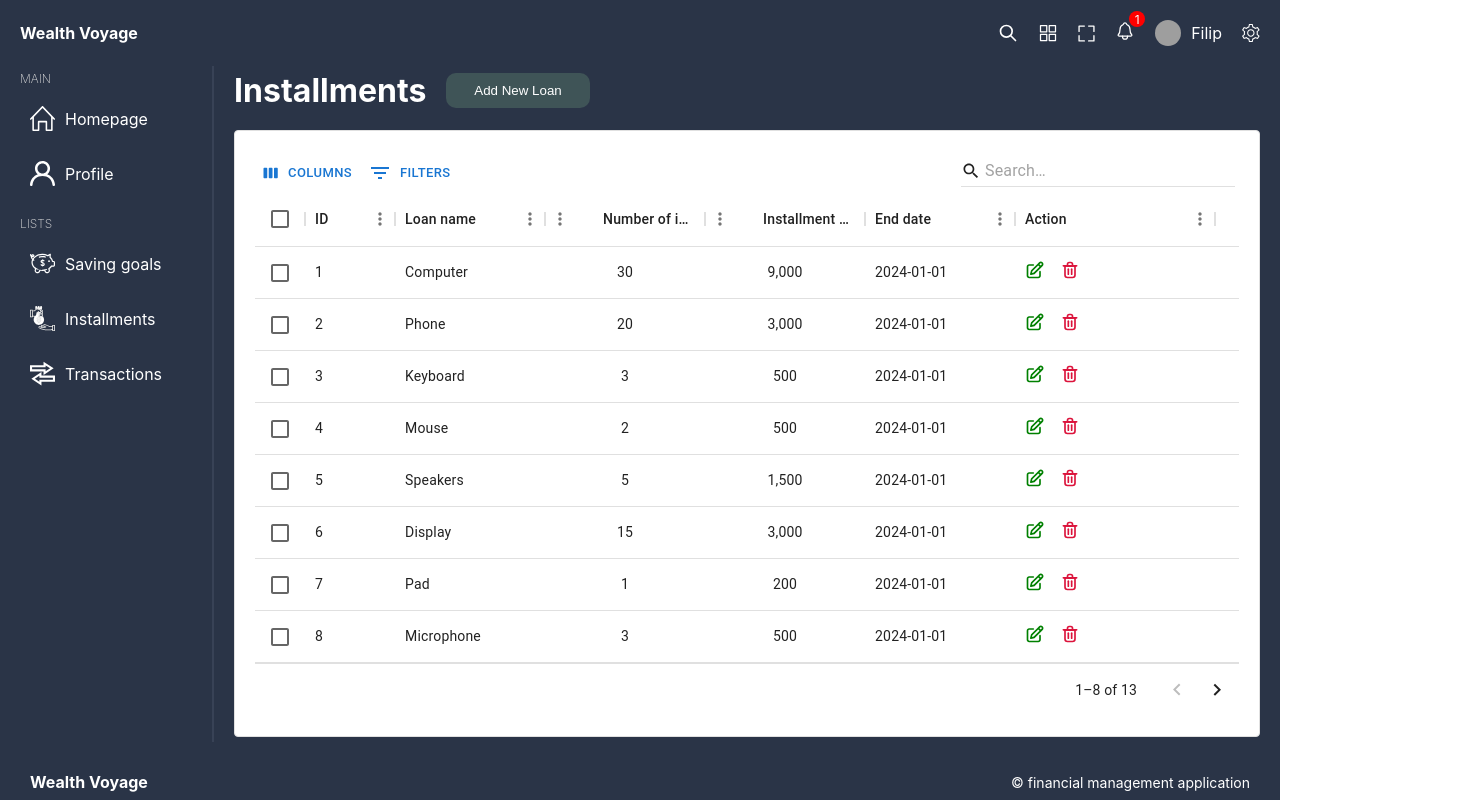
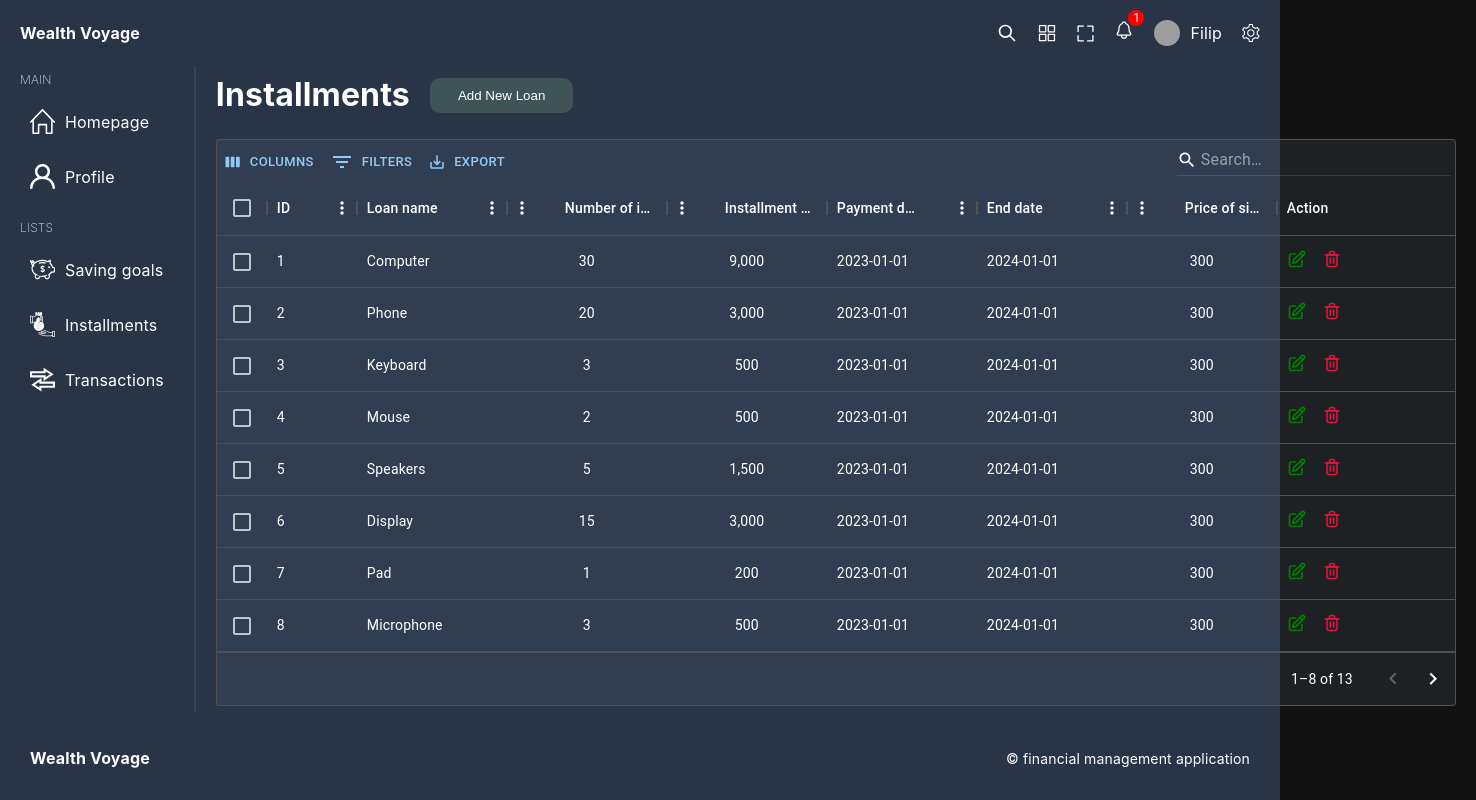
Before and after one commit to Filip-Politowski/WealthVoyage, a React (Create React App) app in the folder WealthVoyage-frontend-02/wealth-voyage/: page /installments in a window 1280 px wide. Shown: the top 800 px of the page, 1476 px wide, since content can reach past the window. Built offline with nearby package versions, Linux system fonts and the light colour scheme; grey boxes are pictures that could not be loaded.

Commit message:
Adapting Installments mobile view and fix bug in add new element window

```diff
--- a/WealthVoyage-frontend-02/wealth-voyage/src/components/add/add.scss
+++ b/WealthVoyage-frontend-02/wealth-voyage/src/components/add/add.scss
@@ -1,9 +1,10 @@
 @import "../../styles/variables.scss";
+@import "../../styles/responsive.scss";
 
 .add {
-  width: 100vw;
-  height: 100vh;
-  position: absolute;
+  width: 100%;
+  height: 100%;
+  position: fixed;
   top: 0;
   left: 0;
   background-color: rgba(0, 0, 0, 0.724);
@@ -12,7 +13,7 @@
   justify-content: center;
 
   .modal {
-    padding: 50px;
+    padding: 40px;
     border-radius: 10px;
     background-color: $main-bg;
     position: relative;
@@ -36,12 +37,11 @@
       border-radius: 5px;
     }
 
-
     form {
       display: flex;
       flex-wrap: wrap;
       max-width: 500px;
-      justify-content: space-between;
+      justify-content: space-around;
 
       .item {
         width: 40%;
@@ -68,6 +68,13 @@
         padding: 10px;
         cursor: pointer;
       }
+      @include md {
+        flex-direction: column;
+        flex-wrap: nowrap;
+        .item {
+          width: 100%;
+        }
+      }
     }
   }
 }
--- a/WealthVoyage-frontend-02/wealth-voyage/src/components/add/addNewGoal.scss
+++ b/WealthVoyage-frontend-02/wealth-voyage/src/components/add/addNewGoal.scss
@@ -11,7 +11,6 @@
   display: flex;
   align-items: center;
   justify-content: center;
-
 
   .modal {
     padding: 50px;
@@ -54,7 +53,6 @@
       max-width: 480px;
       justify-content: space-between;
 
-
       .item {
         width: 40%;
         display: flex;
@@ -94,7 +92,7 @@
         }
       }
       .firstDeposit {
-    width: 100%;
+        width: 100%;
         margin-bottom: 20px;
         input {
           width: 100%;
--- a/WealthVoyage-frontend-02/wealth-voyage/src/components/dataTable/DataTable.tsx
+++ b/WealthVoyage-frontend-02/wealth-voyage/src/components/dataTable/DataTable.tsx
@@ -1,17 +1,21 @@
 import React from "react";
 import "./dataTable.scss";
-import {
-  DataGrid,
-  GridColDef,
-  GridToolbar,
-} from "@mui/x-data-grid";
+import { DataGrid, GridColDef, GridToolbar } from "@mui/x-data-grid";
 import { Link } from "react-router-dom";
+import { ThemeProvider } from "@mui/material/styles";
+import { createTheme } from "@mui/material/styles";
+import { purple, green, pink, blueGrey, blue } from "@mui/material/colors";
+import CssBaseline from "@mui/material/CssBaseline";
+
+
 
 type Props = {
   columns: GridColDef[];
   rows: object[];
   slug: string;
 };
+
+
 
 const DataTable = (props: Props) => {
   const handleDelete = (id: number) => {
@@ -36,8 +40,18 @@ const DataTable = (props: Props) => {
     },
   };
 
+  // Define your dark mode theme
+const theme = createTheme({
+  palette: {
+    mode: "dark",
+
+  },
+});
+
   return (
     <div className="dataTable">
+      <ThemeProvider theme={theme}>
+        <CssBaseline />
         <DataGrid
           className="dataGrid"
           rows={props.rows}
@@ -60,9 +74,8 @@ const DataTable = (props: Props) => {
           checkboxSelection
           disableRowSelectionOnClick
           disableDensitySelector
-
-
         />
+      </ThemeProvider>
     </div>
   );
 };
--- a/WealthVoyage-frontend-02/wealth-voyage/src/components/dataTable/DataTableMobile.tsx
+++ b/WealthVoyage-frontend-02/wealth-voyage/src/components/dataTable/DataTableMobile.tsx
@@ -33,7 +33,7 @@ const DataTableMobile = (props: Props) => {
   return (
     <div className="dataTableMobile">
       <div className="searchBar">
-       <img src="/searchBlack.svg" alt="" />
+       <img src="/search.svg" alt="" />
         <input
           type="text"
           placeholder="Search..."
--- a/WealthVoyage-frontend-02/wealth-voyage/src/components/dataTable/dataTable.scss
+++ b/WealthVoyage-frontend-02/wealth-voyage/src/components/dataTable/dataTable.scss
@@ -1,9 +1,8 @@
 .dataTable {
-  .dataGrid {
-    background: white;
-    padding: 20px;
+  background-color: #607d8b22;
+  .dataGrid{
+    color: white;
   }
-
   .action {
     display: flex;
     gap: 15px;
@@ -14,8 +13,4 @@
       cursor: pointer;
     }
   }
-
-  #\:rg\: {
-    display: none;
-  }
 }
--- a/WealthVoyage-frontend-02/wealth-voyage/src/components/dataTable/dataTableMobile.scss
+++ b/WealthVoyage-frontend-02/wealth-voyage/src/components/dataTable/dataTableMobile.scss
@@ -1,7 +1,8 @@
 .dataTableMobile {
-  color: black;
-  display: flex;
-  flex-direction: column;
+  align-items: center;
+  background-color: #607d8b22;
+  border-radius: 10px;
+  color: white;
   width: 100%;
 
   .searchBar {
@@ -14,6 +15,7 @@
     img {
       width: 20px;
       height: 20px;
+      color: white;
     }
     input {
       padding: 5px;
@@ -22,6 +24,8 @@
       outline: none;
       font-size: 16px;
       width: 100%;
+      background-color: transparent;
+      color:white;
     }
   }
   .searchBar::before {
--- a/WealthVoyage-frontend-02/wealth-voyage/src/components/singleView/singleView.scss
+++ b/WealthVoyage-frontend-02/wealth-voyage/src/components/singleView/singleView.scss
@@ -23,8 +23,8 @@ $progressColor: #3498db;
         }
 
         img {
-          width: 70px;
-          height: 70px;
+          width: 120px;
+          height: 120px;
         }
         h1 {
           font-weight: 600;
--- a/WealthVoyage-frontend-02/wealth-voyage/src/data.ts
+++ b/WealthVoyage-frontend-02/wealth-voyage/src/data.ts
@@ -358,7 +358,7 @@ export const installmentsRow = [
 
 export const singleInstallment = {
   id: 1,
-  img: "/loan.svg",
+  img: "/cash.svg",
   title: "Computer",
   info: {
     loanId: 1,
--- a/WealthVoyage-frontend-02/wealth-voyage/src/pages/installments/Installments.tsx
+++ b/WealthVoyage-frontend-02/wealth-voyage/src/pages/installments/Installments.tsx
@@ -32,17 +32,32 @@ const columns: GridColDef[] = [
     editable: true,
   },
   {
+    field: "paymentDate",
+    headerName: "Payment date",
+    type: "string",
+    sortable: true,
+    width: 150,
+    editable: true,
+  },
+  {
     field: "endDateOfInstallment",
     headerName: "End date",
     type: "string",
     sortable: true,
     width: 150,
   },
+  {
+    field: "priceOfSingleInstallment",
+    headerName: "Price of single installment [zł]",
+    type: "number",
+    align: "center",
+    sortable: true,
+    width: 150,
+  },
 ];
 
 const Installments = () => {
-
-const [open, setOpen] = useState(false);
+  const [open, setOpen] = useState(false);
 
   return (
     <div className="installments">
@@ -51,13 +66,14 @@ const [open, setOpen] = useState(false);
         <button onClick={() => setOpen(true)}>Add New Loan</button>
       </div>
       {/* PC version */}
-      <DataTable slug={"installments"} columns={columns} rows={installmentsRow}/>
+      <DataTable
+        slug={"installments"}
+        columns={columns}
+        rows={installmentsRow}
+      />
+      {/* Mobil version */}
+      <DataTableMobile rows={installmentsRow} slug={"installments"} />
       {open && <Add setOpen={setOpen} columns={columns} slug="Loan" />}
-      {/* Mobil version */}
-      <div className="installmentsMobile">
-        <DataTableMobile rows={installmentsRow} slug={"installments"}/>
-      </div>
-
     </div>
   );
 };
--- a/WealthVoyage-frontend-02/wealth-voyage/src/pages/installments/installments.scss
+++ b/WealthVoyage-frontend-02/wealth-voyage/src/pages/installments/installments.scss
@@ -1,6 +1,8 @@
 @import "../../styles/responsive.scss";
 
 .installments {
+
+
   .info {
     display: flex;
     align-items: center;
@@ -13,6 +15,7 @@
       border: none;
       padding: 10px 28px;
       border-radius: 10px;
+
       cursor: pointer;
     }
     button:hover {
@@ -25,13 +28,12 @@
     }
   }
 
-  .installmentsMobile {
+  .dataTableMobile {
     display: none;
-    align-items: center;
-    background-color: #fff;
-    border-radius: 10px;
+
 
   }
+
 
   @include md {
     .info {
@@ -40,8 +42,8 @@
     .dataTable {
       display: none;
     }
-    .installmentsMobile {
-      display: flex;
+    .dataTableMobile {
+      display: grid;
     }
   }
 }
```
Also changed, not shown: WealthVoyage-frontend-02/wealth-voyage/public/cash.svg (added). Lines whose indentation alone changed are shown as unchanged.
